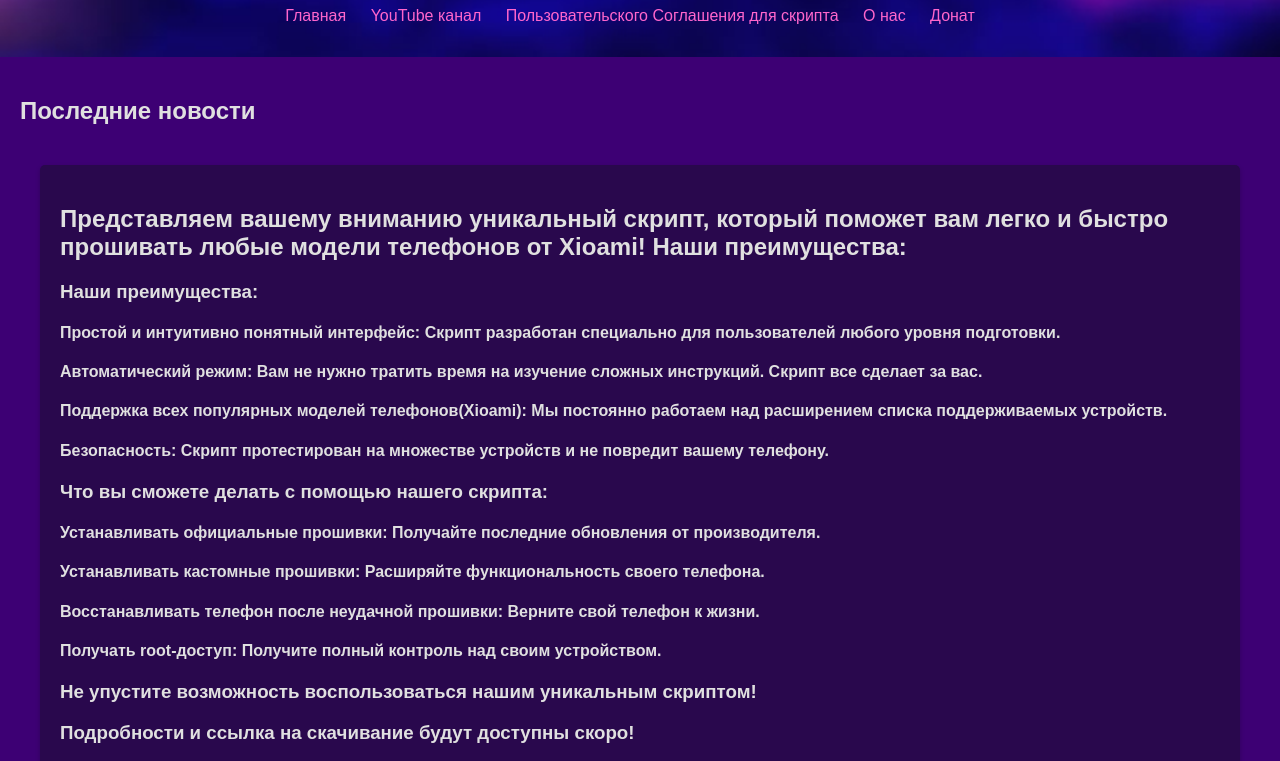
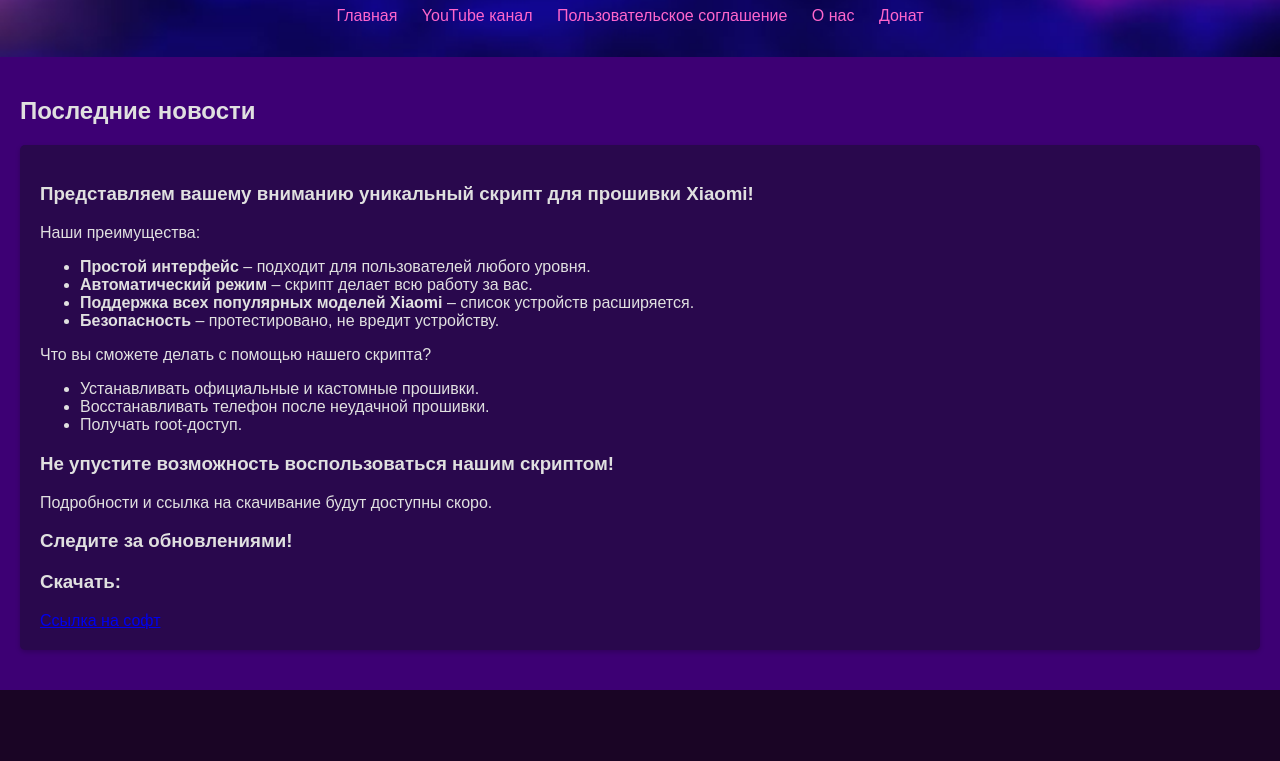
Before and after one commit to Vanea678/SOFTRELENASWEB, a plain HTML site: page index.html in a window 1280 px wide. Shown: the part 89-850 px from the top of the page. After the commit the page ends 800 px from the top, so only its background shows below. Drawn offline with Linux system fonts and the light colour scheme.

Commit message:
index.html

```diff
--- a/index.html
+++ b/index.html
@@ -1,21 +1,21 @@
 <!DOCTYPE html>
-<html>
+<html lang="ru">
 <head>
-    <title>Relenas</title>
-    <link rel="shortcut icon" href="icon.jpg" />
-    <link href="style.css" rel="stylesheet" type="text/css">
     <meta charset="UTF-8">
     <meta http-equiv="X-UA-Compatible" content="IE=edge">
     <meta name="viewport" content="width=device-width, initial-scale=1.0">
+    <title>Relenas</title>
+    <link rel="shortcut icon" href="icon.jpg">
+    <link href="style.css" rel="stylesheet" type="text/css">
 </head>
 <body>
     <header>
-        <h1>FLESHER</h1>
+        <h1>Софт от Relenas</h1>
         <nav>
             <ul>
                 <li><a href="https://t.me/studio_relenas">Главная</a></li>
                 <li><a href="https://www.youtube.com/@PCschoolPC">YouTube канал</a></li>
-                <li><a href="ps.html">Пользовательского Соглашения для скрипта</a></li>
+                <li><a href="ps.html">Пользовательское соглашение</a></li>
                 <li><a href="bio.html">О нас</a></li>
                 <li><a href="https://send.monobank.ua/jar/4hCWns64MS">Донат</a></li>
             </ul>
@@ -25,39 +25,30 @@
     <main>
         <section class="news">
             <h2>Последние новости</h2>
+            <article>
+                <h3>Представляем вашему вниманию уникальный скрипт для прошивки Xiaomi!</h3>
+                <p>Наши преимущества:</p>
+                <ul>
+                    <li><strong>Простой интерфейс</strong> – подходит для пользователей любого уровня.</li>
+                    <li><strong>Автоматический режим</strong> – скрипт делает всю работу за вас.</li>
+                    <li><strong>Поддержка всех популярных моделей Xiaomi</strong> – список устройств расширяется.</li>
+                    <li><strong>Безопасность</strong> – протестировано, не вредит устройству.</li>
+                </ul>
 
-    <main>
-        <section class="news">
-            <article>
-                <h2>Представляем вашему вниманию уникальный скрипт, который поможет вам легко и быстро прошивать любые модели телефонов от Xioami!
-                    Наши преимущества:</h2>
-                    <p>
-                        <h3>Наши преимущества:</h3>
+                <p>Что вы сможете делать с помощью нашего скрипта?</p>
+                <ul>
+                    <li>Устанавливать официальные и кастомные прошивки.</li>
+                    <li>Восстанавливать телефон после неудачной прошивки.</li>
+                    <li>Получать root-доступ.</li>
+                </ul>
 
-                        <h4>Простой и интуитивно понятный интерфейс:
-                        Скрипт разработан специально для пользователей любого уровня подготовки.</h4>
-                        <h4>Автоматический режим:
-                        Вам не нужно тратить время на изучение сложных инструкций. Скрипт все сделает за вас.</h4>
-                        <h4>Поддержка всех популярных моделей телефонов(Xioami):
-                        Мы постоянно работаем над расширением списка поддерживаемых устройств.</h4>
-                        <h4> Безопасность: Скрипт протестирован на множестве устройств и не повредит вашему телефону.</h4>
-                        <h3>Что вы сможете делать с помощью нашего скрипта:</h3>
+                <h3>Не упустите возможность воспользоваться нашим скриптом!</h3>
+                <p>Подробности и ссылка на скачивание будут доступны скоро.</p>
+                <h3>Следите за обновлениями!</h3>
 
-                        <h4>Устанавливать официальные прошивки:
-                        Получайте последние обновления от производителя.</h4>
-                        <h4>Устанавливать кастомные прошивки:
-                        Расширяйте функциональность своего телефона.</h4>
-                        <h4>Восстанавливать телефон после неудачной прошивки:
-                        Верните свой телефон к жизни.</h4>
-                        <h4>Получать root-доступ:
-                        Получите полный контроль над своим устройством.</h4>
-                       <h3>Не упустите возможность воспользоваться нашим уникальным скриптом!</h3>
-                       <h3>Подробности и ссылка на скачивание будут доступны скоро!</h3>
-                       <h2>Следите за обновлениями!</h2>
-
-                    </p>
-                <a href="https://drive.google.com/drive/folders/1VRlJmKkNlGKyD9Y6Ea9dmKp1eMYZhEMy?usp=drive_link">Ссылка на Софт</a>
-                </article>
+                <h3>Скачать:</h3>
+                <a href="https://drive.google.com/drive/folders/1VRlJmKkNlGKyD9Y6Ea9dmKp1eMYZhEMy?usp=drive_link">Ссылка на софт</a>
+            </article>
         </section>
     </main>
 </body>
```
